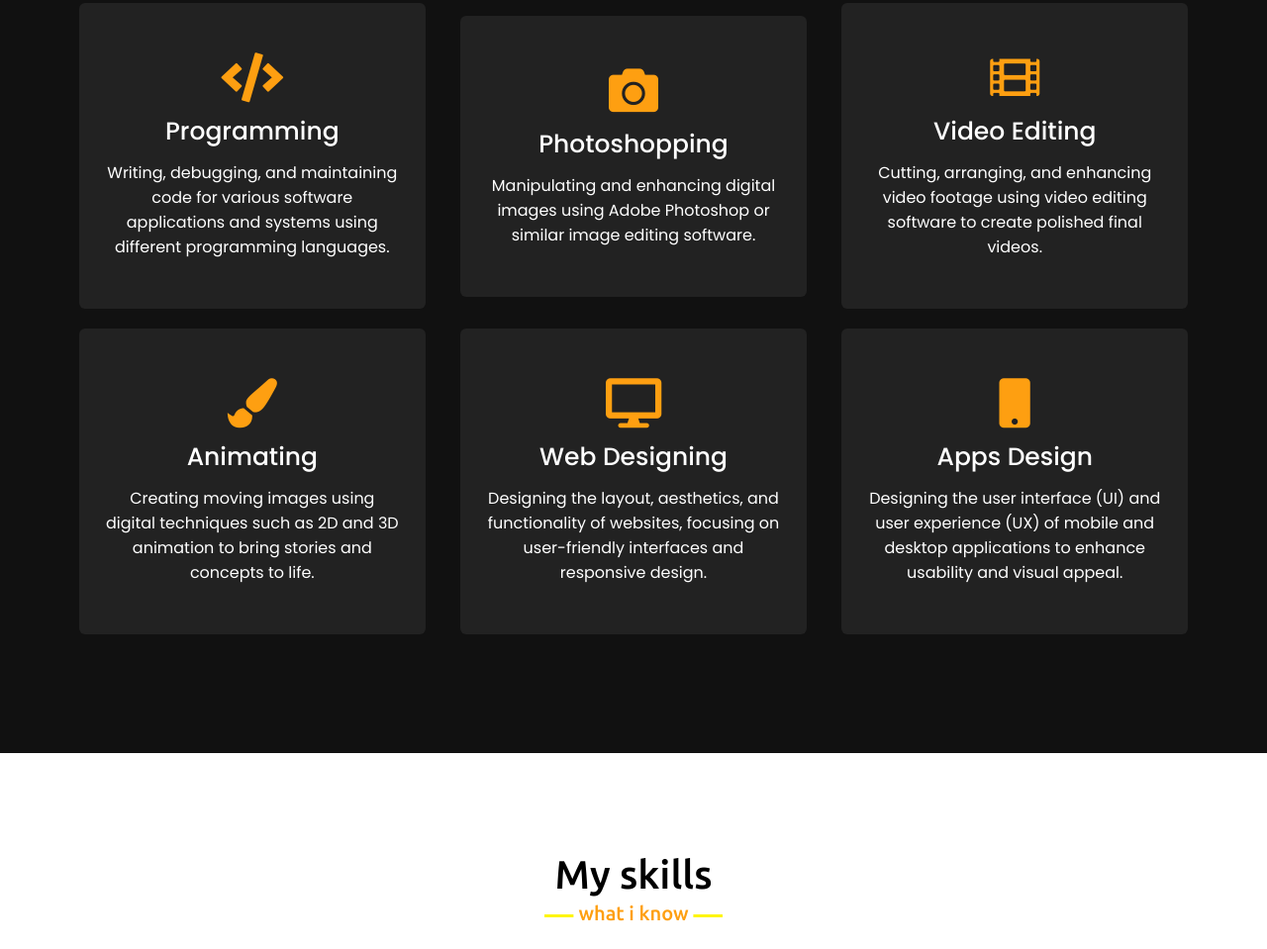
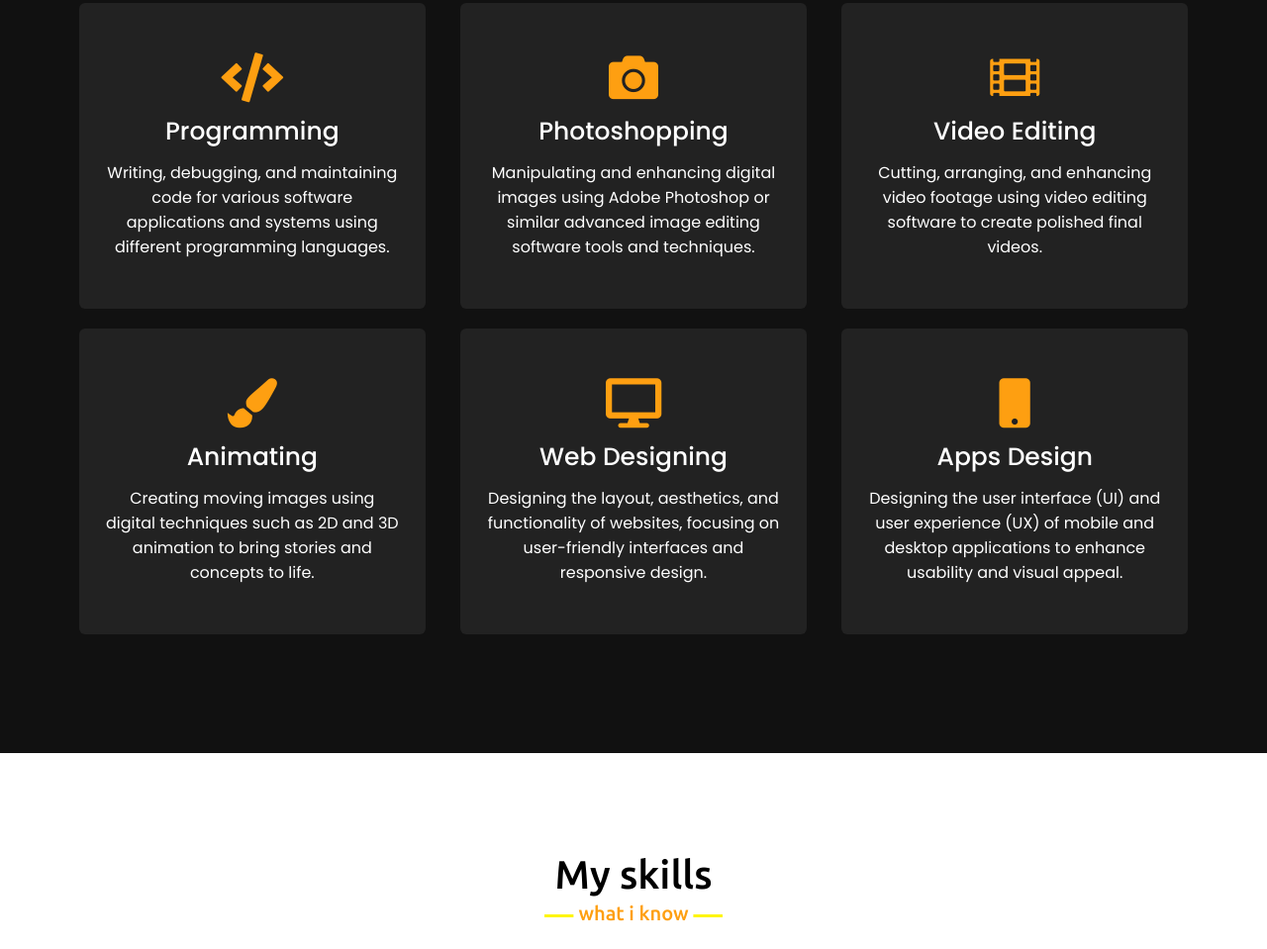
Before and after one commit to AubTuv/TUVERA_Aubrey_E-Portfolio, a plain HTML site: page index.html in a window 1280 px wide. Shown: the part 1796-2755 px from the top of the page at 99% size. Drawn offline with nearby package versions, Linux system fonts and the light colour scheme; some packages are replaced by stand-ins of ours; a script that the page names is missing.

Commit message:
add more words

```diff
--- a/index.html
+++ b/index.html
@@ -124,7 +124,7 @@
               <div class="text">Photoshopping</div>
               <p>
                 Manipulating and enhancing digital images using Adobe Photoshop
-                or similar image editing software.
+                or similar advanced image editing software tools and techniques.
               </p>
             </div>
           </div>
```
